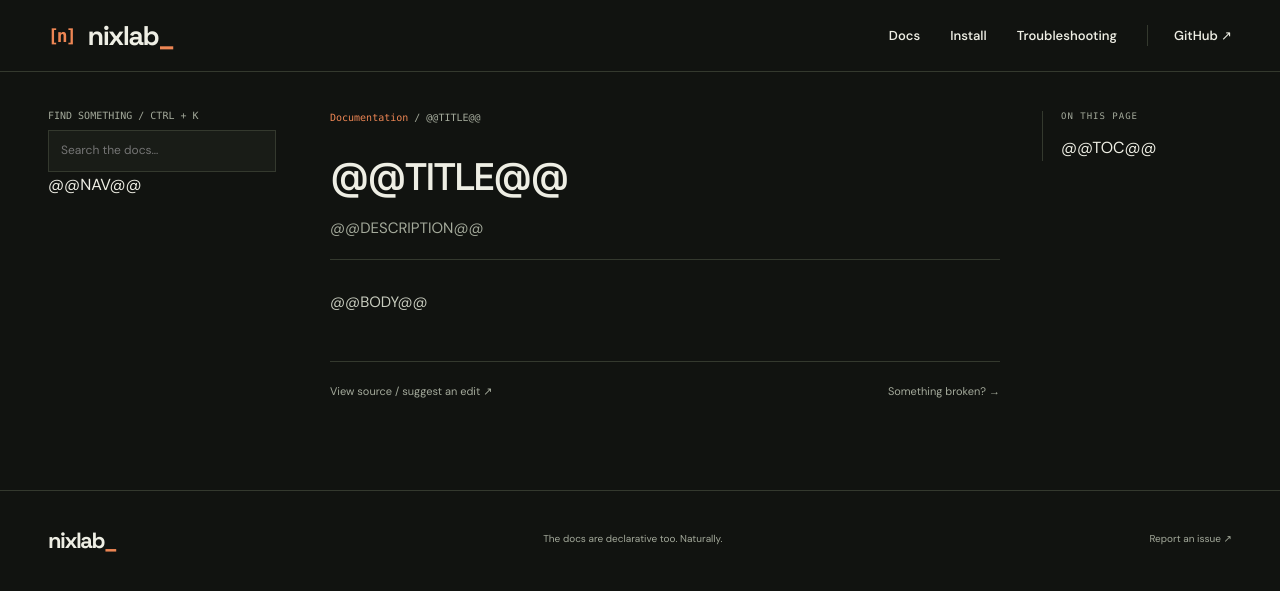
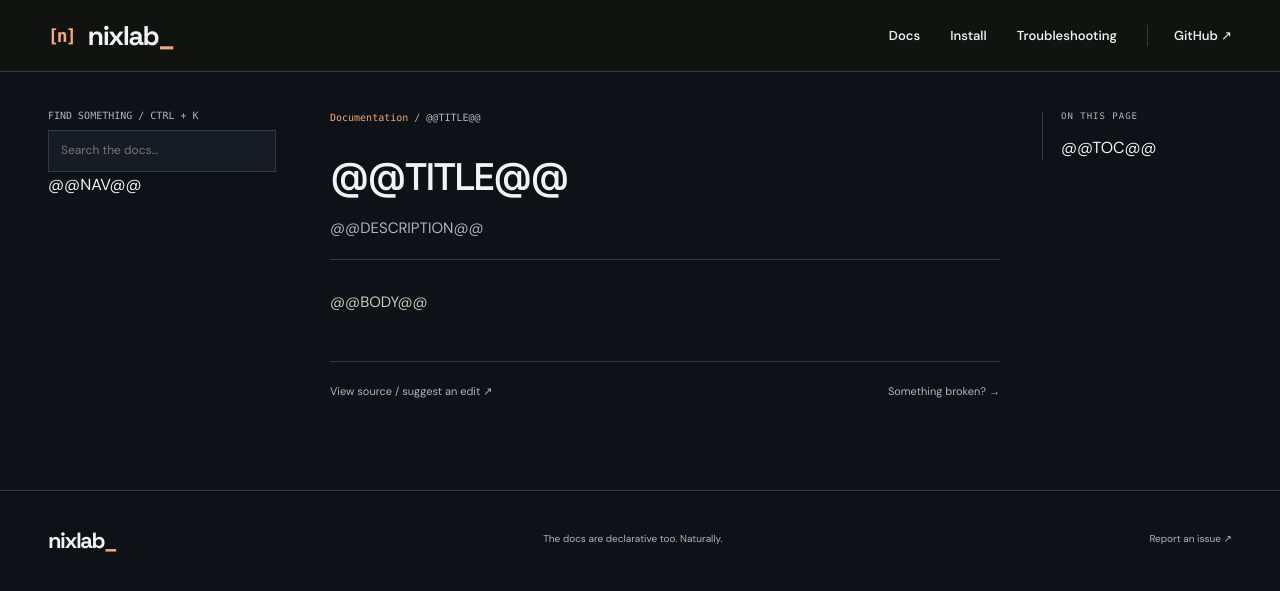
Before and after one commit to OmarDardery/nixlab, a Python web app: template website/templates/doc.html in a window 1280 px wide. Shown: the top 591 px of the page. Run offline with Jinja, Linux system fonts and the light colour scheme; the template is opened without the code that fills it, so the values that code supplies are empty.

Commit message:
ui: align NixLab brand tokens with redesigned dark palette

```diff
--- a/admin/static/brand.css
+++ b/admin/static/brand.css
@@ -16,14 +16,14 @@
 :root {
   color-scheme: dark;
   font-synthesis: none;
-  --bg: #111310;
-  --panel: #191c17;
-  --panel2: #20241d;
-  --text: #eeeee4;
-  --muted: #a4aa9b;
-  --line: #34392e;
-  --accent: #ed8654;
-  --green: #b6c78b;
+  --bg: #0e1116;
+  --panel: #171c24;
+  --panel2: #1d242e;
+  --text: #f1f3f5;
+  --muted: #adb6c3;
+  --line: #303947;
+  --accent: #f4aa78;
+  --green: #a6d5ab;
   --mono: ui-monospace, SFMono-Regular, Consolas, monospace;
   --display: "Space Grotesk", Arial, sans-serif;
   --body: "DM Sans", Arial, sans-serif;
```
